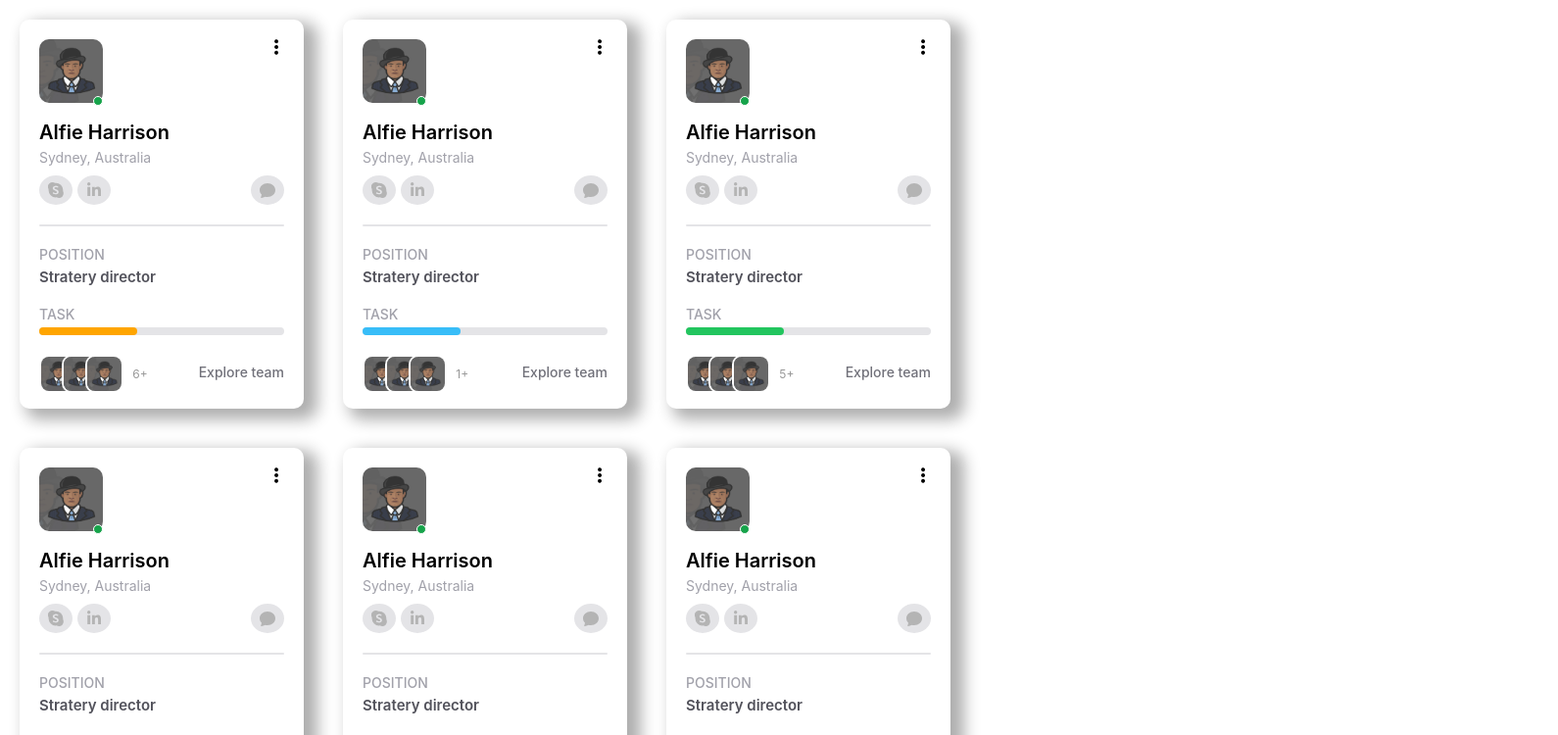
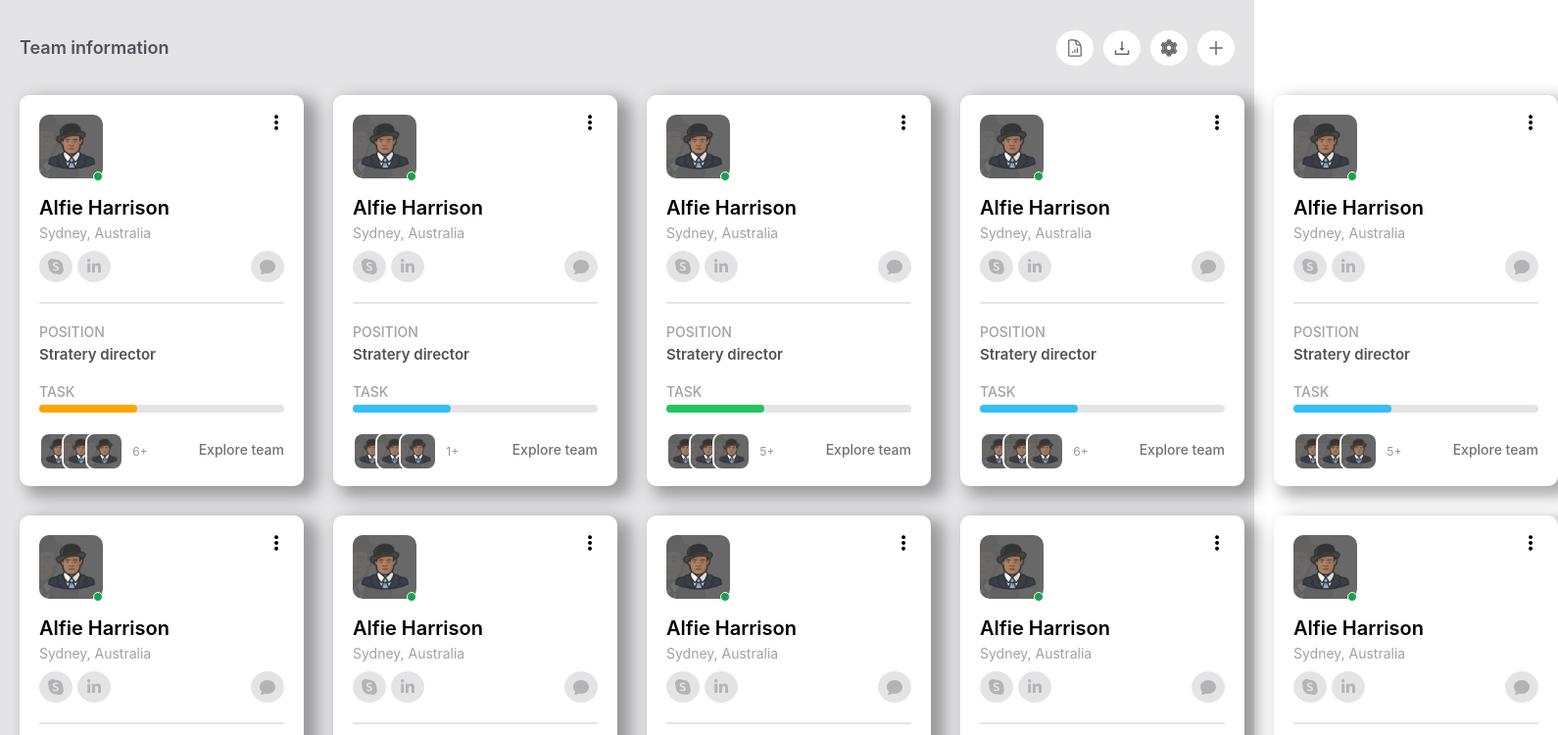
Before and after one commit to DauMoe/air_asia_test, a React (Create React App) app: page / in a window 1280 px wide. Shown: the top 750 px of the page at 98% size, 1590 px wide, since content can reach past the window. Built offline with nearby package versions, Linux system fonts and the light colour scheme.

Commit message:
finished

```diff
--- a/src/components/Card/index.jsx
+++ b/src/components/Card/index.jsx
@@ -105,4 +105,6 @@ const Card = ({
     </div>
   )
 }
-export default Card;
+export default React.memo(Card, (prevProps, nextProps) => {
+  return prevProps.allowOpenContextMenu === nextProps.allowOpenContextMenu;
+});
--- a/src/components/Card/index.scss
+++ b/src/components/Card/index.scss
@@ -11,7 +11,6 @@
   padding             : 20px;
   min-width           : 250px;
   font-size           : 14px;
-  margin              : 20px;
 }
 
 //Card avatar
@@ -67,7 +66,7 @@
 }
 
 .card-contact-icon {
-  padding         : 7px 9px 4px 9px,;
+  padding         : 8px 9px 5px 9px,;
   margin          : 0;
   background-color: $zinc-200;
   border-radius   : 50%;
--- a/src/components/ContextMenu/index.jsx
+++ b/src/components/ContextMenu/index.jsx
@@ -15,7 +15,7 @@ const ContextMenu = ({
 
   if (!Array.isArray(listContextItems)) throw new Error("'listContextItems' must be an JSON Array");
   return (
-    <div className={"context-menu-wrapper " + (show ? "context-menu-show" : undefined)} ref={contextMenuRef} style={{top: top - 10, left: left - 8 - (contextMenuRef.current?.offsetWidth || 0), bottom: bottom, right: right}}>
+    <div className={"context-menu-wrapper" + (show ? " context-menu-show" : '')} ref={contextMenuRef} style={{top: top - 10, left: isNaN(+left) ? undefined : left - 8 - (contextMenuRef.current?.offsetWidth || 0), bottom: bottom, right: right}}>
       {listContextItems.map((item, index) => {
         return (
           <ContextItem
--- /dev/null
+++ b/src/components/Section/SectionHeader.jsx
@@ -0,0 +1,41 @@
+import React from 'react';
+import { IconContext } from "react-icons";
+import { HiOutlineDocumentChartBar } from 'react-icons/hi2';
+import { AiOutlineDownload, AiTwotoneSetting, AiOutlinePlus } from 'react-icons/ai';
+
+const SectionHeader = () => {
+  return (
+    <div className="section-header-wrapper">
+      <p className="section-header">Team information</p>
+      <div>
+        <IconContext.Provider value={{size: '20', color: "#686868"}}>
+          <div className='section-icon' style={{margin : '0 10px 0 0'}}>
+            <HiOutlineDocumentChartBar/>
+          </div>
+        </IconContext.Provider>
+
+        <IconContext.Provider value={{size: '20', color: "#686868"}}>
+          <div className='section-icon' style={{margin : '0 10px 0 0'}}>
+            <AiOutlineDownload/>
+          </div>
+        </IconContext.Provider>
+
+        <IconContext.Provider value={{size: '20', color: "#686868"}}>
+          <div className='section-icon' style={{margin : '0 10px 0 0'}}>
+            <AiTwotoneSetting/>
+          </div>
+        </IconContext.Provider>
+
+        <IconContext.Provider value={{size: '20', color: "#686868"}}>
+          <div className='section-icon'>
+            <AiOutlinePlus/>
+          </div>
+        </IconContext.Provider>
+      </div>
+    </div>
+  );
+}
+
+export default React.memo(SectionHeader, (prevProps ,nextProps) => {
+  return true;
+});
--- a/src/components/Section/index.jsx
+++ b/src/components/Section/index.jsx
@@ -2,6 +2,8 @@ import React, { useEffect, useState } from "react";
 import Card from "../Card";
 import { getProgressColor } from "../Card/useCardHelper";
 import { useGetContextContent } from './../ContextMenu/useGetContextConent';
+import './index.scss';
+import SectionHeader from "./SectionHeader";
 
 const Section = () => {
   const listContextItems                    = useGetContextContent();
@@ -23,12 +25,14 @@ const Section = () => {
   }, []);
 
   return (
-    <div>
+    <div className="section-wrapper">
+      <SectionHeader/>
+      <div className="grid-container">
         {Array(40).fill(2).map((_, index) => {
           return (
             <Card
               key={"_card_" + index}
-            userId={1}
+              userId={index}
               cardIndex={index}
               imageUrl={"/avatar/gentlement.png"}
               status={"active"}
@@ -45,6 +49,7 @@ const Section = () => {
           )
         })}
       </div>
+    </div>
   )
 }
 
--- /dev/null
+++ b/src/components/Section/index.scss
@@ -0,0 +1,34 @@
+@import './../../App.scss';
+
+.grid-container {
+  display               : grid;
+  grid-gap              : 30px;
+  grid-template-columns : auto auto auto auto auto;
+}
+
+.section-wrapper {
+  background-color  : $zinc-200;
+  padding           : 20px;
+}
+
+.section-header-wrapper {
+  display         : flex;
+  justify-content : space-between;
+  align-items     : center;
+  margin          : 0 0 20px 0;
+}
+
+.section-header {
+  font-weight : 600;
+  color       : $zinc-600;
+  font-size   : 18px;
+}
+
+.section-icon {
+  padding         : 8px 9px 4px 9px,;
+  margin          : 0;
+  background-color: $zinc-100;
+  border-radius   : 50%;
+  cursor          : pointer;
+  display         : inline-block;
+}
--- a/src/index.css
+++ b/src/index.css
@@ -1,6 +1,11 @@
+@font-face {
+  font-family: 'OpenSan';
+  src: url('./OpenSans.ttf');
+}
+
 body {
   margin: 0;
-  font-family: -apple-system, BlinkMacSystemFont, 'Segoe UI', 'Roboto', 'Oxygen',
+  font-family: -apple-system, BlinkMacSystemFont, 'OpenSan', 'Segoe UI', 'Roboto', 'Oxygen',
     'Ubuntu', 'Cantarell', 'Fira Sans', 'Droid Sans', 'Helvetica Neue',
     sans-serif;
   -webkit-font-smoothing: antialiased;
```
Also changed, not shown: src/OpenSans.ttf (added). Lines whose indentation alone changed are shown as unchanged.
